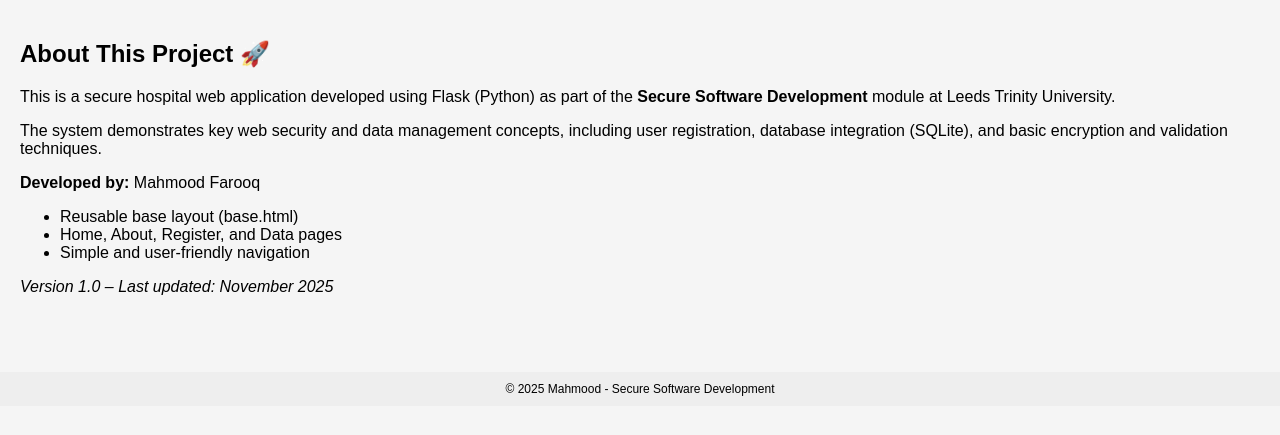
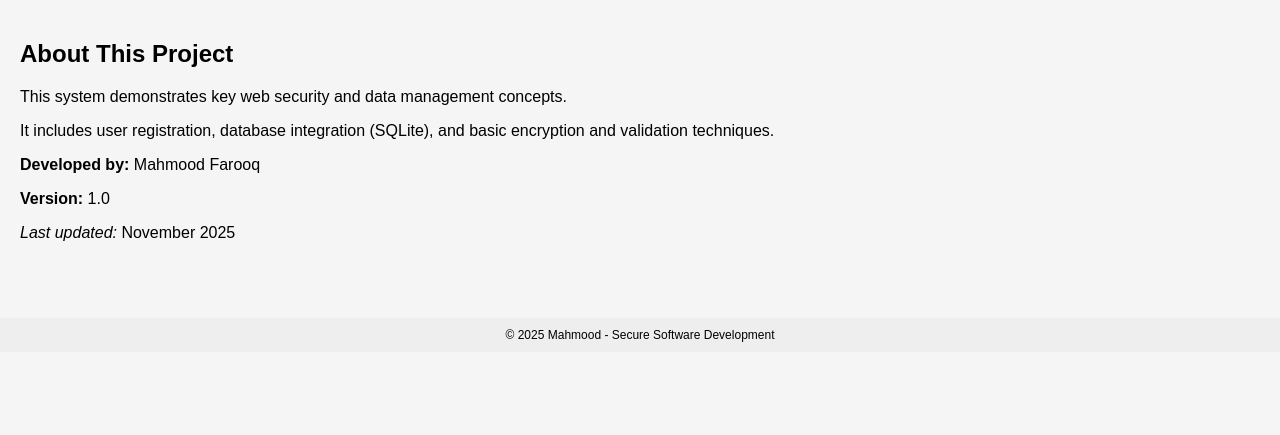
Before and after one commit to CS-LTU/com7033-assignment-mahmoodfarooq85, a Flask app: page /about in a window 1280 px wide. Shown: the part 106-541 px from the top of the page. Run offline with Flask 3, Linux system fonts and the light colour scheme.

Commit message:
Added simple comments in about.html

```diff
--- a/templates/about.html
+++ b/templates/about.html
@@ -1,23 +1,15 @@
-{% extends "base.html" %}
+{% extends 'base.html' %}
 {% block content %}
-<h2>About This Project 🚀</h2>
-<p>
-This is a secure hospital web application developed using Flask (Python) as part of the
-<b>Secure Software Development</b> module at Leeds Trinity University.
-</p>
 
-<p>
-The system demonstrates key web security and data management concepts, including
-user registration, database integration (SQLite), and basic encryption and validation techniques.
-</p>
+<!-- This is my web page About page -->
+<!-- It tells what this project is -->
+
+<h2>About This Project</h2>
+<p>This system demonstrates key web security and data management concepts.</p>
+<p>It includes user registration, database integration (SQLite), and basic encryption and validation techniques.</p>
 
 <p><b>Developed by:</b> Mahmood Farooq</p>
+<p><b>Version:</b> 1.0</p>
+<p><i>Last updated:</i> November 2025</p>
 
-<ul>
-  <li>Reusable base layout (base.html)</li>
-  <li>Home, About, Register, and Data pages</li>
-  <li>Simple and user-friendly navigation</li>
-</ul>
-
-<p><i>Version 1.0 – Last updated: November 2025</i></p>
 {% endblock %}
```
